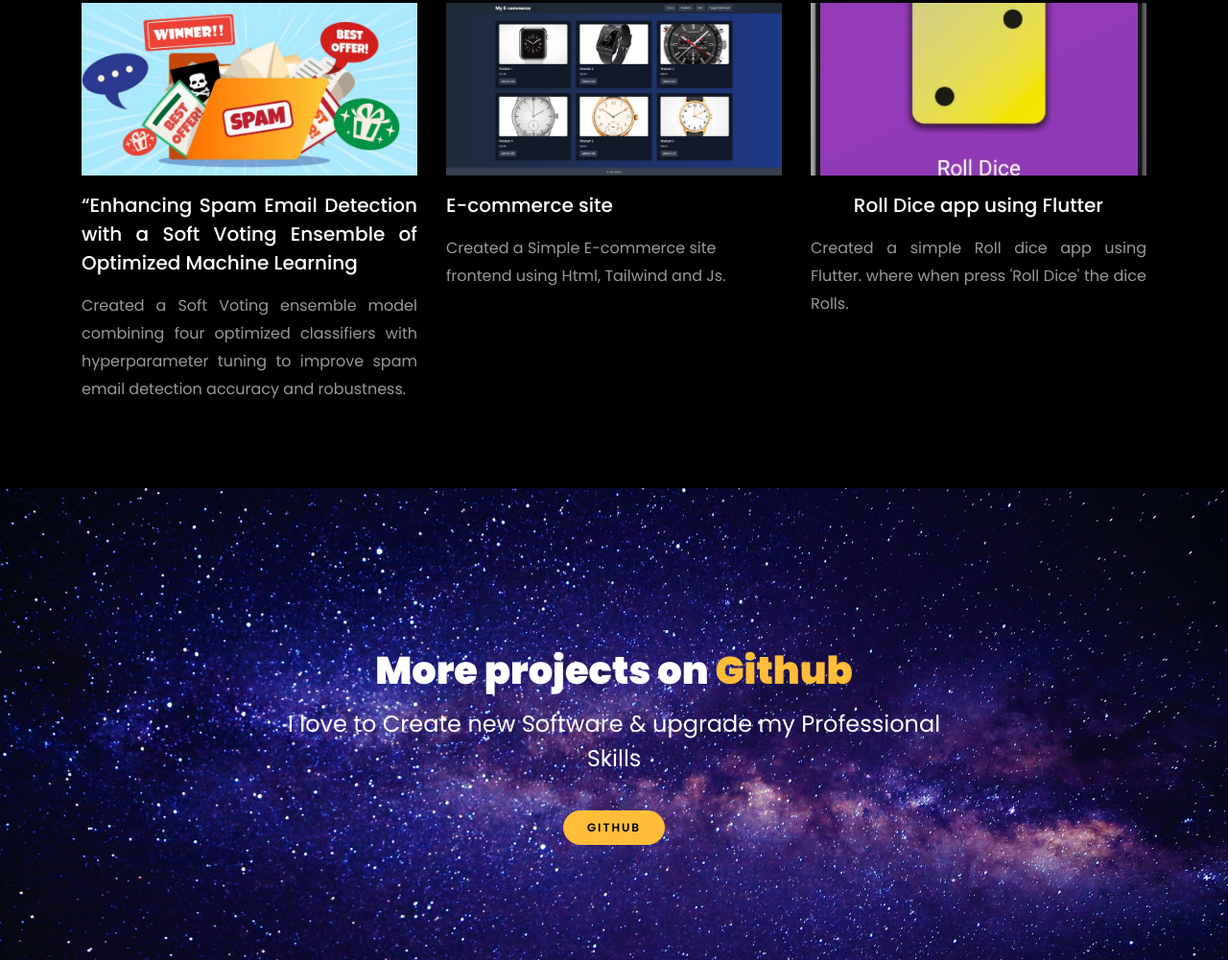
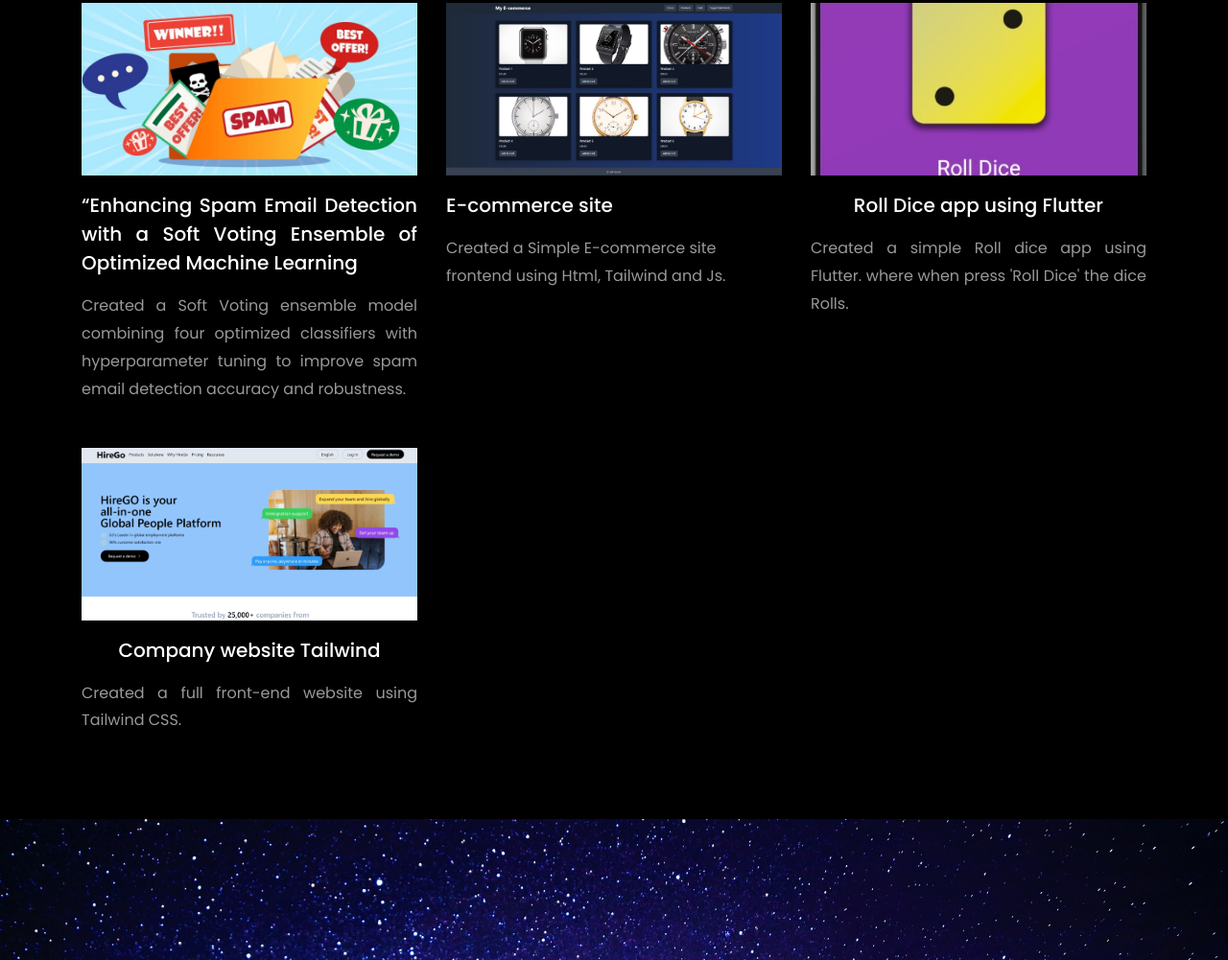
Before and after one commit to Asif-000/Portfolio, a plain HTML site: page index.html in a window 1280 px wide. Shown: the part 1799-2800 px from the top of the page at 96% size. Drawn offline with Linux system fonts and the light colour scheme; files whose address does not match are found by name.

Commit message:
added new project

```diff
--- a/index.html
+++ b/index.html
@@ -329,6 +329,18 @@
 			</div>
 		  </div>
 		</div>
+
+		<div class="col-md-4 d-flex ftco-animate">
+			<div class="blog-entry justify-content-end">
+			<a href="https://asif-000.github.io/Full-front-end-website-Tailwind-CSS-/" class="block-20 zoom-effect" style="background-image: url('images/image.png');">
+			</a>
+			<div class="text mt-3 float-right d-block">
+
+			  <h3 class="heading" style="text-align: center;"><a href="https://asif-000.github.io/Full-front-end-website-Tailwind-CSS-/">Company website Tailwind</a></h3>
+			  <p style="text-align: justify;">Created a full front-end website using Tailwind CSS.</p>
+			</div>
+		  </div>
+		</div>
         </div>
 
     </section>
```
Also changed, not shown: images/image.png (added).
